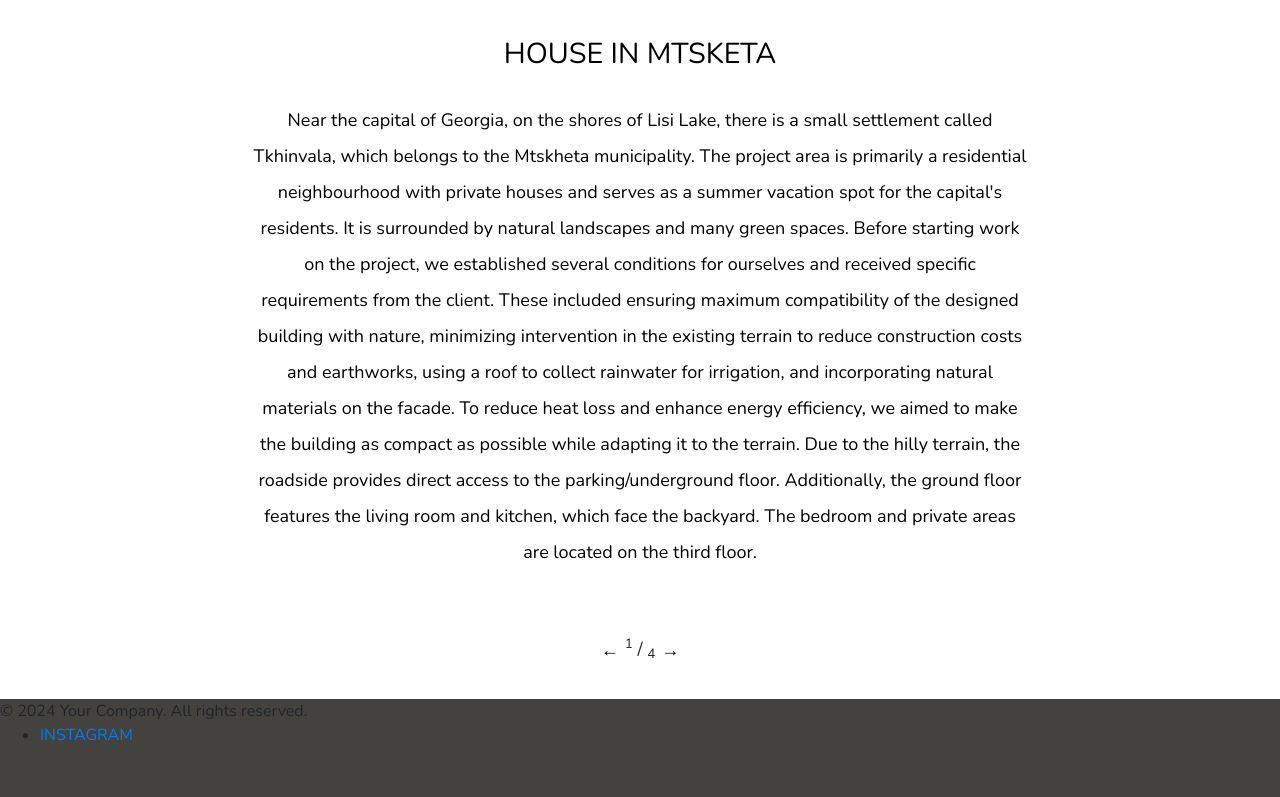
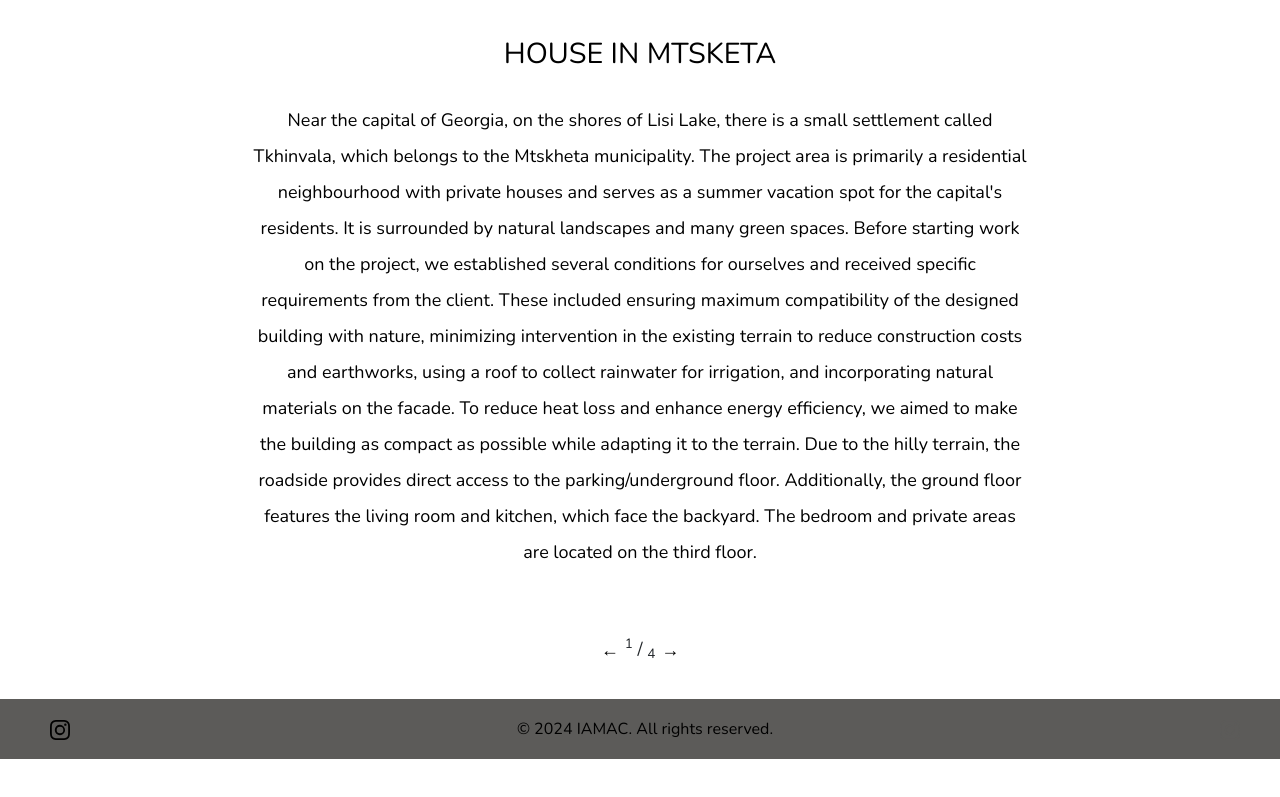
Before and after one commit to nchabashvili/IAMACWebsite, a plain HTML site: page project/project.html in a window 1280 px wide. Shown: the part 563-1360 px from the top of the page. After the commit the page ends 1322 px from the top, so only its background shows below. Drawn offline with nearby package versions, Linux system fonts and the light colour scheme.

Commit message:
fixed footer and image loading times

```diff
--- a/app.css
+++ b/app.css
@@ -145,13 +145,41 @@ h2 {
 }
 
 footer {
-  background-color: #43423f;
-  height: 100px;
+  background-color: #5c5b59;
+  height: 60px;
   margin: 0;
 }
 
 footer p {
+  color: black;
+}
+
+footer p,
+footer a {
   margin-bottom: 0;
+  margin-left: 10px;
+}
+
+.footerComponents {
+  padding: 0 5vh;
+  height: 100%;
+  display: flex;
+  align-items: center;
+  justify-content: space-between;
+}
+
+.footerIcon {
+  color: black;
+}
+
+.footerIcon:hover {
+  color: #ea1c2c;
+}
+
+.footerIconInvisible {
+  font-style: none;
+  border: none;
+  color: #5c5b59;
 }
 
 .navbar {
--- a/footer.js
+++ b/footer.js
@@ -1,10 +1,50 @@
 //footer component
+
+const insta = "&#xf16d;";
+
 const footerContent = `
     <footer>
-        <p>&copy; 2024 Your Company. All rights reserved.</p>
-        <ul>
-            <li><a href="https://www.instagram.com/iamac_architects/">INSTAGRAM</a></li>
-        </ul>
+      <div class="footerComponents">
+        <a
+          href="https://www.instagram.com/iamac_architects/"
+          class="footerIcon"
+        >
+          <svg
+            xmlns="http://www.w3.org/2000/svg"
+            width="20"
+            height="20"
+            fill="currentColor"
+            class="bi bi-instagram"
+            viewBox="0 0 16 16"
+          >
+            <path
+              d="M8 0C5.829 0 5.556.01 4.703.048 3.85.088 3.269.222 2.76.42a3.9 3.9 0 0 0-1.417.923A3.9 3.9 0 0 0 .42 2.76C.222 3.268.087 3.85.048 4.7.01 5.555 0 5.827 0 8.001c0 2.172.01 2.444.048 3.297.04.852.174 1.433.372 1.942.205.526.478.972.923 1.417.444.445.89.719 1.416.923.51.198 1.09.333 1.942.372C5.555 15.99 5.827 16 8 16s2.444-.01 3.298-.048c.851-.04 1.434-.174 1.943-.372a3.9 3.9 0 0 0 1.416-.923c.445-.445.718-.891.923-1.417.197-.509.332-1.09.372-1.942C15.99 10.445 16 10.173 16 8s-.01-2.445-.048-3.299c-.04-.851-.175-1.433-.372-1.941a3.9 3.9 0 0 0-.923-1.417A3.9 3.9 0 0 0 13.24.42c-.51-.198-1.092-.333-1.943-.372C10.443.01 10.172 0 7.998 0zm-.717 1.442h.718c2.136 0 2.389.007 3.232.046.78.035 1.204.166 1.486.275.373.145.64.319.92.599s.453.546.598.92c.11.281.24.705.275 1.485.039.843.047 1.096.047 3.231s-.008 2.389-.047 3.232c-.035.78-.166 1.203-.275 1.485a2.5 2.5 0 0 1-.599.919c-.28.28-.546.453-.92.598-.28.11-.704.24-1.485.276-.843.038-1.096.047-3.232.047s-2.39-.009-3.233-.047c-.78-.036-1.203-.166-1.485-.276a2.5 2.5 0 0 1-.92-.598 2.5 2.5 0 0 1-.6-.92c-.109-.281-.24-.705-.275-1.485-.038-.843-.046-1.096-.046-3.233s.008-2.388.046-3.231c.036-.78.166-1.204.276-1.486.145-.373.319-.64.599-.92s.546-.453.92-.598c.282-.11.705-.24 1.485-.276.738-.034 1.024-.044 2.515-.045zm4.988 1.328a.96.96 0 1 0 0 1.92.96.96 0 0 0 0-1.92m-4.27 1.122a4.109 4.109 0 1 0 0 8.217 4.109 4.109 0 0 0 0-8.217m0 1.441a2.667 2.667 0 1 1 0 5.334 2.667 2.667 0 0 1 0-5.334"
+            />
+          </svg>
+        </a>
+
+        <p>&copy; 2024 IAMAC. All rights reserved.</p>
+
+        <a
+          href="https://www.instagram.com/iamac_architects/"
+          class="footerIconInvisible"
+        >
+          <svg
+            xmlns="http://www.w3.org/2000/svg"
+            width="20"
+            height="20"
+            fill="currentColor"
+            class="bi bi-instagram"
+            viewBox="0 0 16 16"
+          >
+            <path
+              d="M8 0C5.829 0 5.556.01 4.703.048 3.85.088 3.269.222 2.76.42a3.9 3.9 0 0 0-1.417.923A3.9 3.9 0 0 0 .42 2.76C.222 3.268.087 3.85.048 4.7.01 5.555 0 5.827 0 8.001c0 2.172.01 2.444.048 3.297.04.852.174 1.433.372 1.942.205.526.478.972.923 1.417.444.445.89.719 1.416.923.51.198 1.09.333 1.942.372C5.555 15.99 5.827 16 8 16s2.444-.01 3.298-.048c.851-.04 1.434-.174 1.943-.372a3.9 3.9 0 0 0 1.416-.923c.445-.445.718-.891.923-1.417.197-.509.332-1.09.372-1.942C15.99 10.445 16 10.173 16 8s-.01-2.445-.048-3.299c-.04-.851-.175-1.433-.372-1.941a3.9 3.9 0 0 0-.923-1.417A3.9 3.9 0 0 0 13.24.42c-.51-.198-1.092-.333-1.943-.372C10.443.01 10.172 0 7.998 0zm-.717 1.442h.718c2.136 0 2.389.007 3.232.046.78.035 1.204.166 1.486.275.373.145.64.319.92.599s.453.546.598.92c.11.281.24.705.275 1.485.039.843.047 1.096.047 3.231s-.008 2.389-.047 3.232c-.035.78-.166 1.203-.275 1.485a2.5 2.5 0 0 1-.599.919c-.28.28-.546.453-.92.598-.28.11-.704.24-1.485.276-.843.038-1.096.047-3.232.047s-2.39-.009-3.233-.047c-.78-.036-1.203-.166-1.485-.276a2.5 2.5 0 0 1-.92-.598 2.5 2.5 0 0 1-.6-.92c-.109-.281-.24-.705-.275-1.485-.038-.843-.046-1.096-.046-3.233s.008-2.388.046-3.231c.036-.78.166-1.204.276-1.486.145-.373.319-.64.599-.92s.546-.453.92-.598c.282-.11.705-.24 1.485-.276.738-.034 1.024-.044 2.515-.045zm4.988 1.328a.96.96 0 1 0 0 1.92.96.96 0 0 0 0-1.92m-4.27 1.122a4.109 4.109 0 1 0 0 8.217 4.109 4.109 0 0 0 0-8.217m0 1.441a2.667 2.667 0 1 1 0 5.334 2.667 2.667 0 0 1 0-5.334"
+            />
+          </svg>
+        </a>
+
+
+      </div>
     </footer>
 `;
 
--- a/project/gallery.css
+++ b/project/gallery.css
@@ -34,7 +34,7 @@
   position: absolute;
   top: 50%;
   width: auto;
-  margin-top: -22px;
+  margin-top: -12vh;
   padding: 16px;
   color: rgb(91, 91, 91);
   font-weight: bold;
@@ -42,6 +42,7 @@
   transition: 0.6s ease;
   border-radius: 0 3px 3px 0;
   user-select: none;
+  z-index: 10;
 }
 
 /* Position the "next button" to the right */
@@ -108,9 +109,16 @@
   margin-bottom: 30px !important;
 }
 
-@media (max-width: 1100px) {
+@media (max-width: 1150px) {
   .description {
     padding: 0 100px 50px 100px;
+  }
+  .prev,
+  .next {
+    background-color: #717171cf;
+    padding: 12px;
+    font-weight: bold;
+    font-size: 14px;
   }
 }
 
```
Also changed, not shown: index.html (+6 -1 lines), projects.html (+3 -1 lines).
